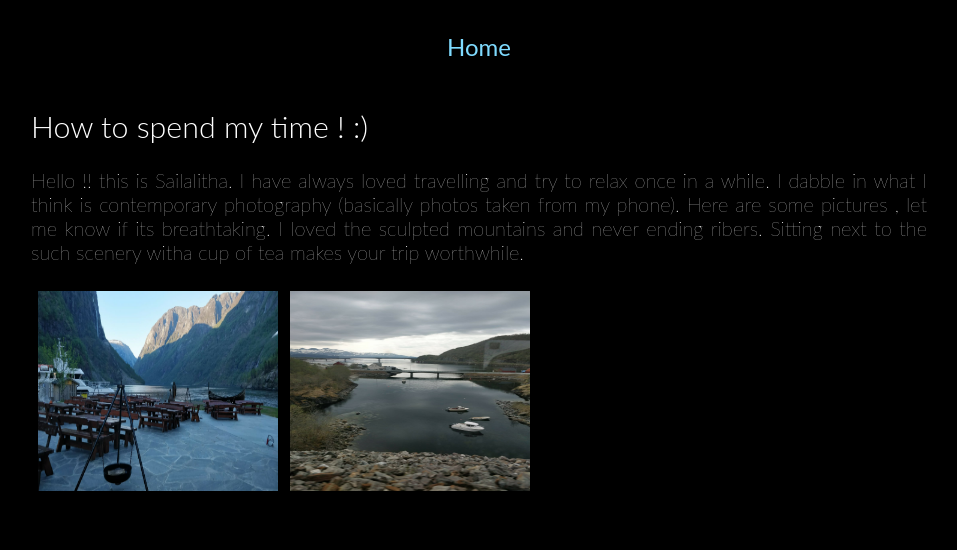
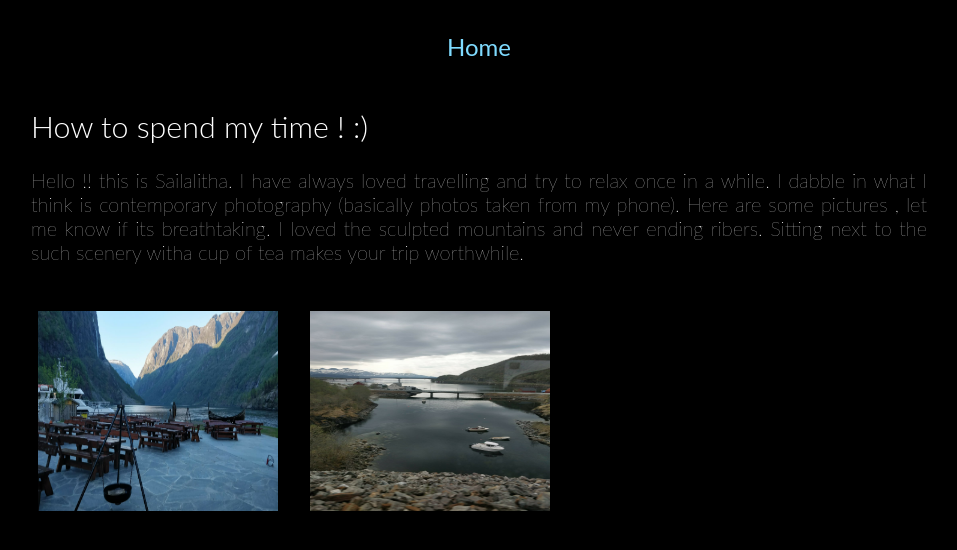
Before and after one commit to sailalitha96/sailalitha96.github.io, a Jekyll site: the page aboutme.html, which Jekyll copies as it is, in a window 1280 px wide. Shown: the top 550 px of the page, without its empty margins (161-1118 px from the left). Built offline with Jekyll 4.4.1, drawn with Linux system fonts in a browser that asks for light colours; nearby versions of some CDN libraries.

Commit message:
Update aboutme.html

```diff
--- a/aboutme.html
+++ b/aboutme.html
@@ -27,7 +27,7 @@
 		    <td style="padding:5px">
 			    <img src="/projects/scenery1.jpeg" alt="Snow" style="width:240px;height:200px;">
 		    </td>
-		    <td style="padding:5px">
+		    <td style="padding:25px">
 			<img src="/projects/scenery2.jpeg" alt="Forest" style="width:240px;height:200px;">
 		     </td>
 		</tr>
```
